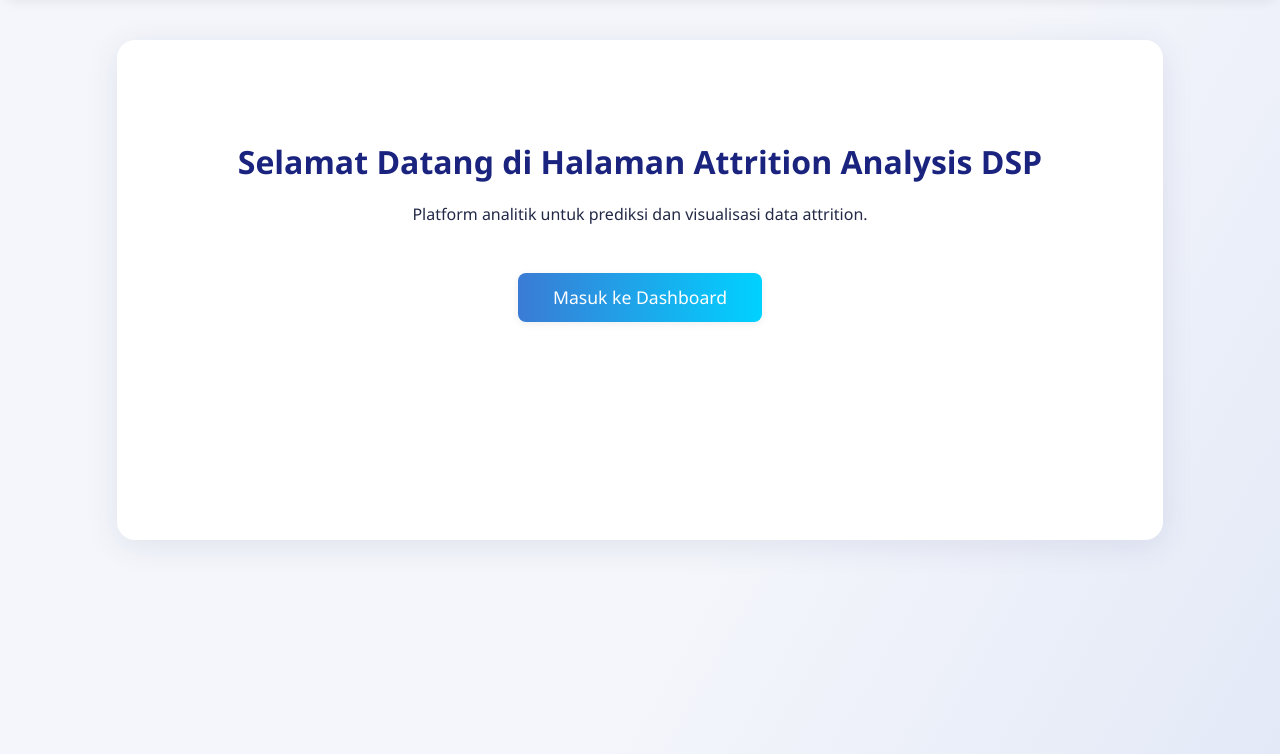
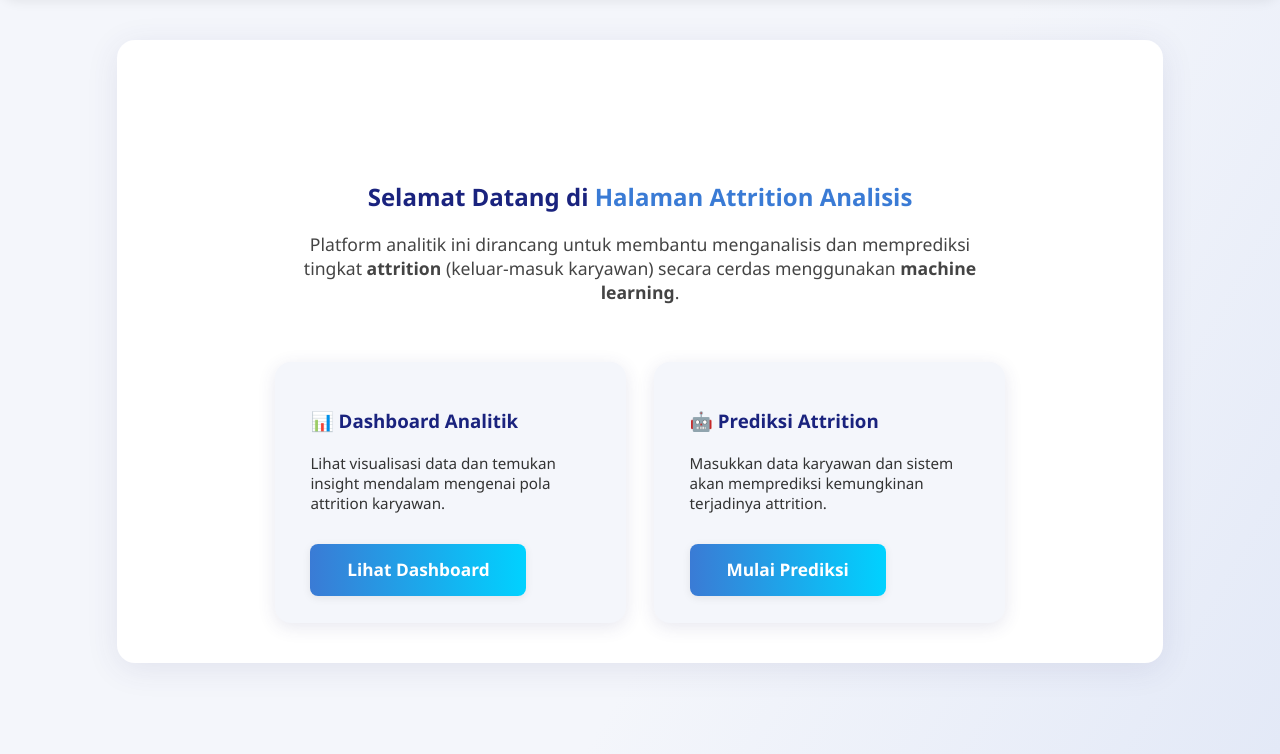
Before and after one commit to ElsaDwiAgresty/attrition-dsp, a Flask app: page / in a window 1280 px wide. Shown: the part 46-800 px from the top of the page. Run offline with Flask 3, Linux system fonts and the light colour scheme.

Commit message:
Perbaikan tampilan home

```diff
--- a/templates/home.html
+++ b/templates/home.html
@@ -3,23 +3,27 @@
 {% block title %}Home - Solid Web App{% endblock %}
 
 {% block content %}
-<div style="text-align:center; margin-top: 60px;">
-	<h1>Selamat Datang di Halaman Attrition Analysis DSP</h1>
-	<p>Platform analitik untuk prediksi dan visualisasi data attrition.</p>
-	<a href="/dashboard" style="
-		display: inline-block;
-		margin-top: 2rem;
-		padding: 0.8rem 2.2rem;
-		background: linear-gradient(90deg, #3a7bd5 0%, #00d2ff 100%);
-		color: #fff;
-		border-radius: 8px;
-		font-size: 1.1rem;
-		font-weight: 500;
-		text-decoration: none;
-		box-shadow: 0 2px 8px rgba(0,0,0,0.07);
-		transition: background 0.2s;
-	" onmouseover="this.style.background='#005fa3'" onmouseout="this.style.background='linear-gradient(90deg, #3a7bd5 0%, #00d2ff 100%)'">
-		Masuk ke Dashboard
-	</a>
-</div>
+<section class="dashboard-container">
+	<div style="text-align:center; margin-top: 40px;">
+		<h1>Selamat Datang di <span style="color:#3a7bd5;">Halaman Attrition Analisis</span></h1>
+		<p style="font-size:1.1rem; color:#444; max-width:680px; margin:10px auto;">
+			Platform analitik ini dirancang untuk membantu menganalisis dan memprediksi tingkat <strong>attrition</strong>
+			(keluar-masuk karyawan) secara cerdas menggunakan <strong>machine learning</strong>.
+		</p>
+	</div>
+
+	<div style="display:flex; flex-wrap:wrap; justify-content:center; gap:1.8rem; margin-top:3rem;">
+		<div style="background:#f4f6fb; border-radius:16px; padding:1.7rem 2.2rem; box-shadow:0 4px 18px rgba(60,60,120,0.12); max-width:280px; transition:transform 0.2s;">
+			<h3 style="color:#1a237e;">📊 Dashboard Analitik</h3>
+			<p style="font-size:0.95rem; color:#333;">Lihat visualisasi data dan temukan insight mendalam mengenai pola attrition karyawan.</p>
+			<a href="{{ url_for('get_dashboard') }}" class="button" style="margin-top:1rem;">Lihat Dashboard</a>
+		</div>
+
+		<div style="background:#f4f6fb; border-radius:16px; padding:1.7rem 2.2rem; box-shadow:0 4px 18px rgba(60,60,120,0.12); max-width:280px; transition:transform 0.2s;">
+			<h3 style="color:#1a237e;">🤖 Prediksi Attrition</h3>
+			<p style="font-size:0.95rem; color:#333;">Masukkan data karyawan dan sistem akan memprediksi kemungkinan terjadinya attrition.</p>
+			<a href="{{ url_for('predict_view') }}" class="button" style="margin-top:1rem;">Mulai Prediksi</a>
+		</div>
+	</div>
+</section>
 {% endblock %}
```
